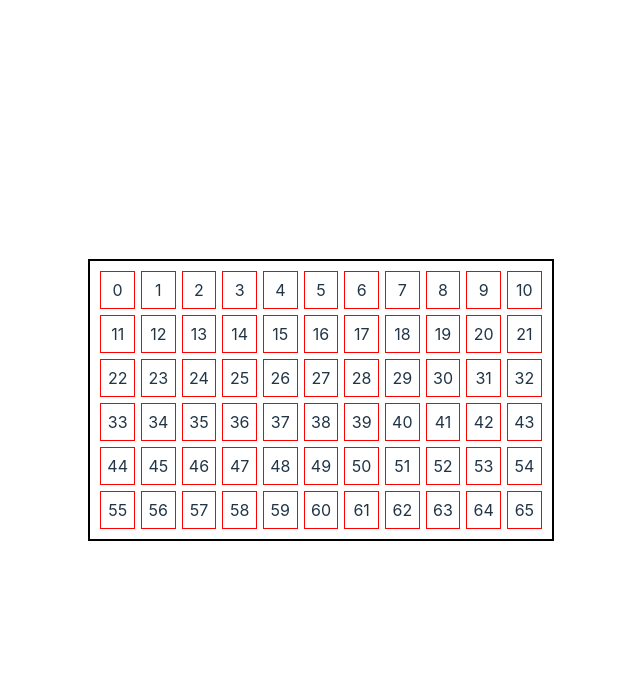
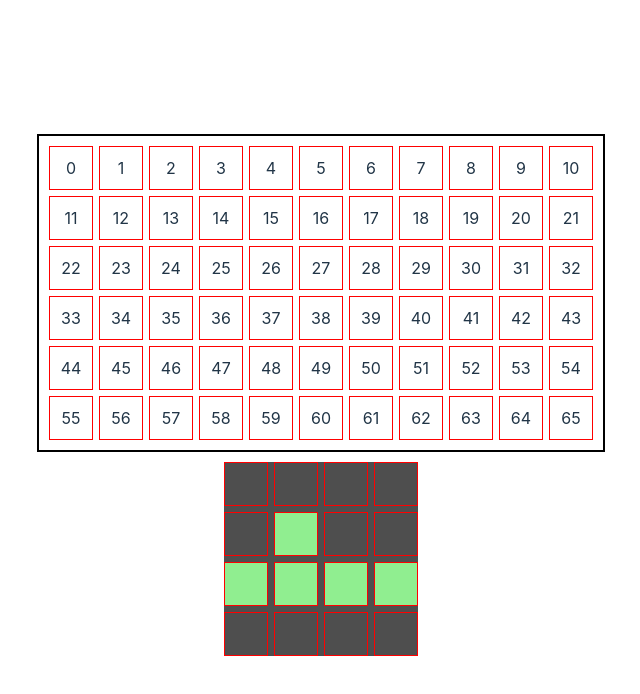
Before and after one commit to LhuizF/kanoodle-app, a React (Vite) app: page / in a window 1280 px wide. Shown: the top 694 px of the page, without its empty margins (319-959 px from the left). Built offline with nearby package versions, Linux system fonts and the light colour scheme.

Commit message:
initial drop

```diff
--- a/src/App.css
+++ b/src/App.css
@@ -4,43 +4,6 @@
   padding: 2rem;
   text-align: center;
 }
-
-.logo {
-  height: 6em;
-  padding: 1.5em;
-  will-change: filter;
-  transition: filter 300ms;
-}
-.logo:hover {
-  filter: drop-shadow(0 0 2em #646cffaa);
-}
-.logo.react:hover {
-  filter: drop-shadow(0 0 2em #61dafbaa);
-}
-
-@keyframes logo-spin {
-  from {
-    transform: rotate(0deg);
-  }
-  to {
-    transform: rotate(360deg);
-  }
-}
-
-@media (prefers-reduced-motion: no-preference) {
-  a:nth-of-type(2) .logo {
-    animation: logo-spin infinite 20s linear;
-  }
-}
-
-.card {
-  padding: 2em;
-}
-
-.read-the-docs {
-  color: #888;
-}
-
 
 .grid {
   display: grid;
@@ -53,4 +16,34 @@
 .box {
   padding: 6px;
   border: 1px solid red;
+  display: flex;
+  justify-content: center;
+  align-items: center;
+  width: 30px;
+  height: 30px;
 }
+
+.shape-container {
+  display: flex;
+  justify-content: center;
+  align-items: center;
+  padding: 10px;
+}
+
+.shape {
+  display: grid;
+  grid-template-columns: repeat(4, 1fr);
+  gap: 6px;
+  background-color: #4e4e4e;
+  cursor: crosshair;
+}
+
+.shape div {
+  padding: 6px;
+  border: 1px solid red;
+  display: flex;
+  justify-content: center;
+  align-items: center;
+  width: 30px;
+  height: 30px;
+}
--- a/src/App.tsx
+++ b/src/App.tsx
@@ -1,21 +1,50 @@
-import './App.css'
+import './App.css';
+import { useState } from 'react';
+import DroppableItemArea from './components/DroppableItemArea';
+import Shape from './components/Shape';
 
-const totalItems = 66
+const totalItems = 66;
 
+interface Item {
+  value: number;
+  filled: boolean;
+}
 
 function App() {
-  const  masterList = Array.from({ length: totalItems }, (_, i) => i)
+
+  const [list, setList] = useState<Item[]>(Array.from({ length: totalItems }, (_, i) => ({ value: i, filled: false })));
+
+  const handleDrop = (itemValue: number, index: number) => {
+    const newList = [...list];
+    newList[index].filled = true;
+    setList(newList);
+    console.log('itemValue:', itemValue);
+  };
+
+  const handleShapeDrop = (index: number) => {
+    console.log('index:', index);
+  };
 
   return (
     <main>
       <div className='grid'>
-        {masterList.map((item, index) => (
-          <div className='box' key={index}>{item}</div>
+        {list.map((item, index) => (
+          <DroppableItemArea
+            key={index}
+            handleDropItem={handleDrop}
+            value={item.value}
+            filled={item.filled}
+          />
         ))}
       </div>
 
+      <div className='shape-container'>
+        <Shape
+          handleShapeDrop={handleShapeDrop}
+        />
+      </div>
     </main>
-  )
+  );
 }
 
-export default App
+export default App;
--- /dev/null
+++ b/src/components/DroppableItemArea.tsx
@@ -0,0 +1,44 @@
+import { useState, FC } from 'react';
+
+interface DroppableAreaProps {
+  handleDropItem: (x: number, index: number) => void;
+  value: number
+  filled: boolean
+}
+
+const DroppableArea: FC<DroppableAreaProps> = ({ value, handleDropItem, filled }) => {
+  const [isOver, setIsOver] = useState(false);
+
+  const handleDragOver = (e: React.DragEvent<HTMLDivElement>) => {
+    e.preventDefault();
+    setIsOver(true);
+    e.dataTransfer.dropEffect = 'move';
+  };
+
+  const handleDragLeave = () => {
+    setIsOver(false);
+  };
+
+  const handleDrop = (e: React.DragEvent<HTMLDivElement>) => {
+    e.preventDefault();
+    const data = e.dataTransfer.getData('text/plain');
+    setIsOver(false);
+    handleDropItem(Number(data), value);
+  };
+
+  return (
+    <div
+      onDragOver={handleDragOver}
+      onDragLeave={handleDragLeave}
+      onDrop={handleDrop}
+      style={{
+        backgroundColor: isOver ? 'lightgreen' : '',
+      }}
+      className='box'
+    >
+      {filled ? 'X' : value}
+    </div>
+  );
+};
+
+export default DroppableArea;
--- /dev/null
+++ b/src/components/Shape.tsx
@@ -0,0 +1,42 @@
+import { FC, useState } from 'react';
+
+const totalShapes = 16;
+
+const shapeItem = [5, 8, 9, 10, 11];
+
+interface ShapeProps {
+  handleShapeDrop: (x: any) => void;
+}
+
+const Shape: FC<ShapeProps> = ({ handleShapeDrop }) => {
+  const list = Array.from({ length: totalShapes }, (_, i) => shapeItem.includes(i));
+  const [draggedIndex, setDraggedIndex] = useState<number | null>(null);
+
+  const handleDragStart = (e: React.DragEvent<HTMLDivElement>) => {
+    if (draggedIndex !== null) {
+      handleShapeDrop(draggedIndex);
+    }
+  };
+
+  const handleMouseDown = (index: number) => {
+    setDraggedIndex(index);
+  };
+
+  return (
+    <div
+      className='shape'
+      draggable
+      onDragStart={handleDragStart}
+    >
+      {list.map((filled, index) => (
+        <div
+          key={index}
+          style={{ backgroundColor: filled ? 'lightgreen' : '', }}
+          onMouseDown={() => handleMouseDown(index)}
+        />
+      ))}
+    </div>
+  );
+};
+
+export default Shape;
```
Also changed, not shown: src/components/DraggableItem.tsx (added, +22 -0 lines).
